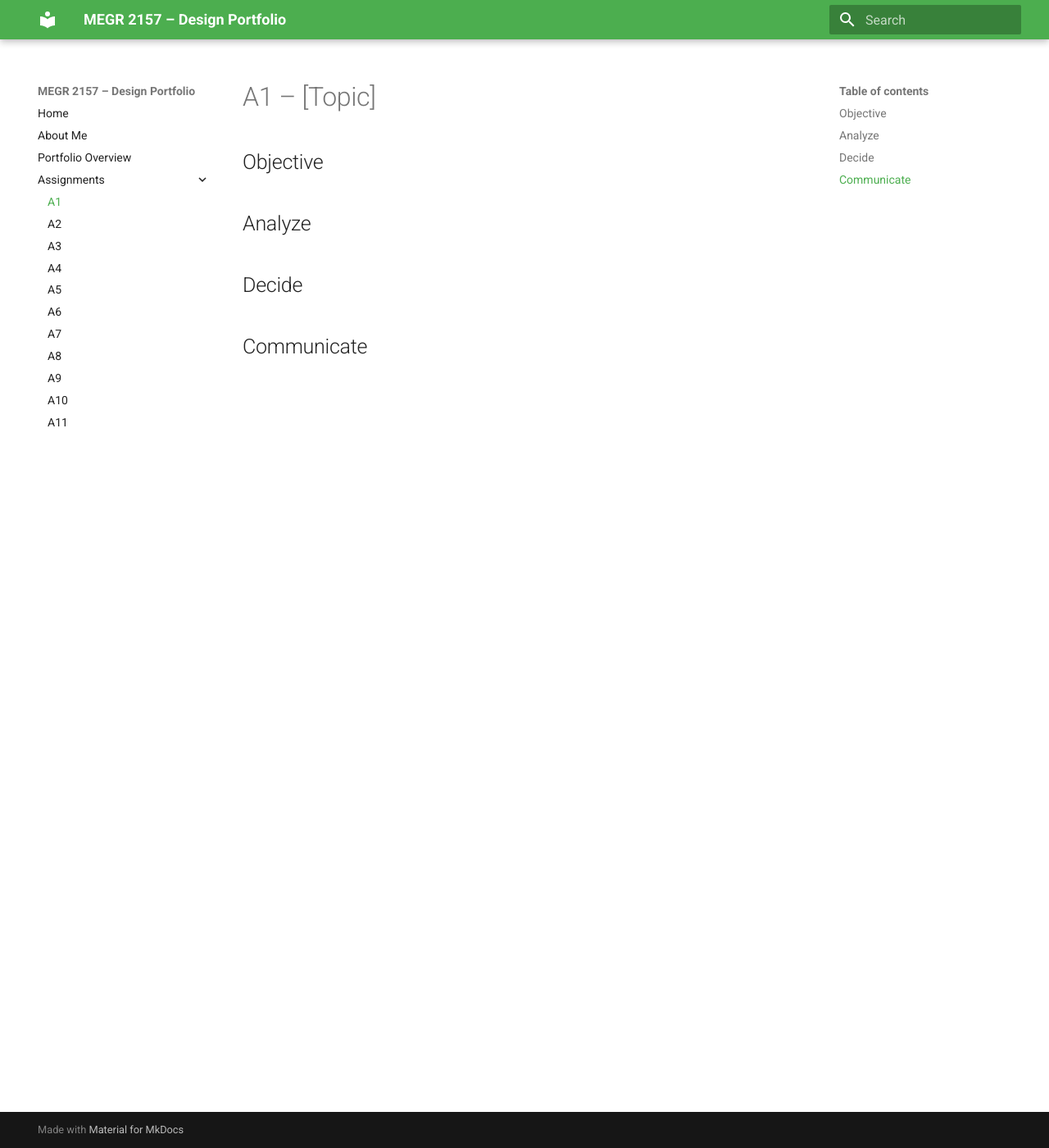
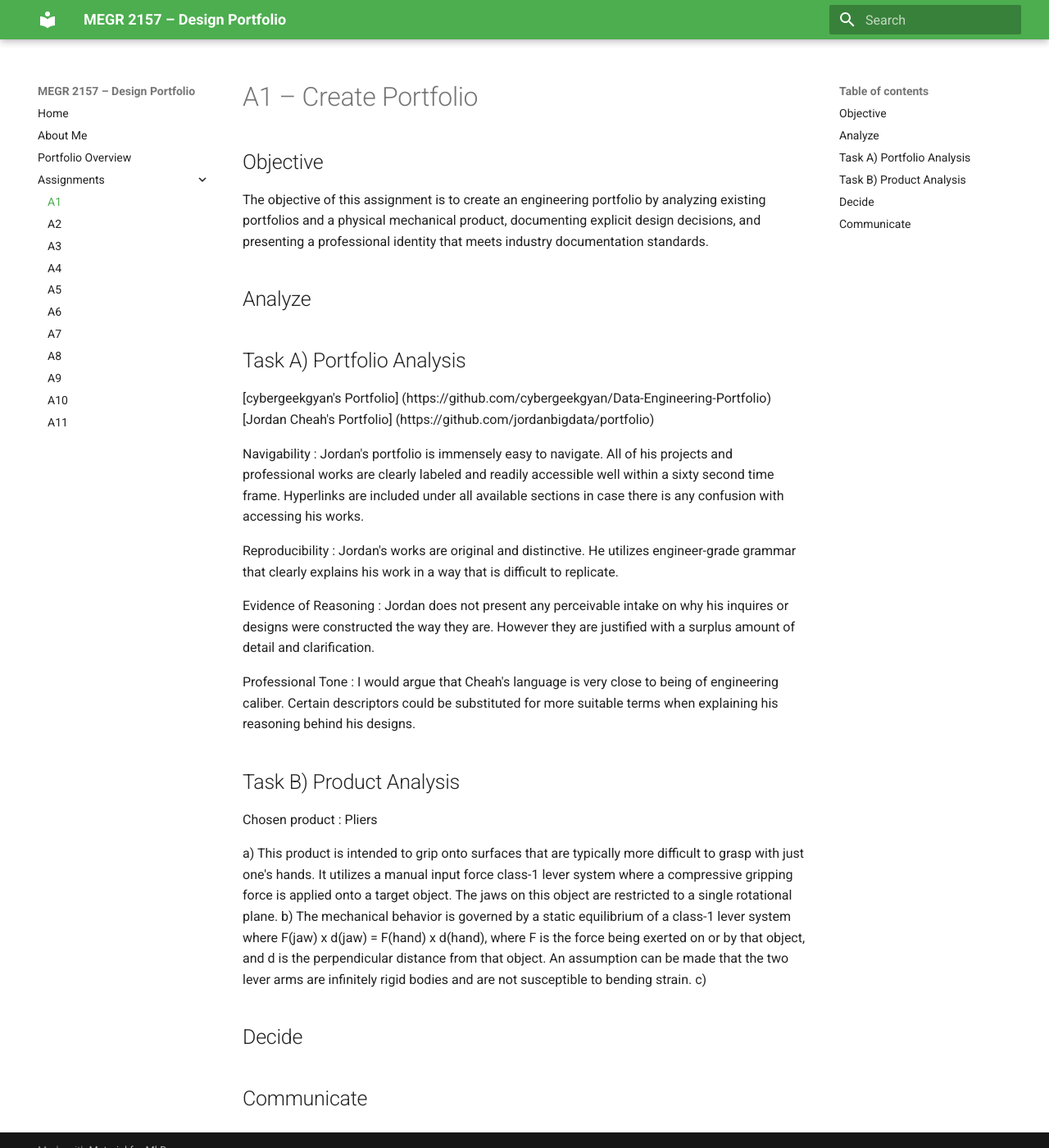
Before and after one commit to bspinne2/megr2157-portfolio, an MkDocs documentation site: the page built from docs/assignments/A01/index.md, in a window 1280 px wide and 1400 px high. Shown: the whole window at 82% size. Built offline with MkDocs 1.6.1 and Material for MkDocs 9.7.7, drawn with Linux system fonts in a browser that asks for light colours.

Commit message:
Update index.md

```diff
--- a/docs/assignments/A01/index.md
+++ b/docs/assignments/A01/index.md
@@ -1,11 +1,28 @@
-# A1 – [Topic]
+# A1 – Create Portfolio
 
 ## Objective
-
+The objective of this assignment is to create an engineering portfolio by analyzing existing portfolios and a physical mechanical product, documenting explicit design decisions, and presenting a professional identity that meets industry documentation standards.
 
 ## Analyze
+## Task A) Portfolio Analysis
+[cybergeekgyan's Portfolio] (https://github.com/cybergeekgyan/Data-Engineering-Portfolio)
+[Jordan Cheah's Portfolio] (https://github.com/jordanbigdata/portfolio)
 
+Navigability : Jordan's portfolio is immensely easy to navigate. All of his projects and professional works are clearly labeled and readily accessible well within a sixty second time frame. Hyperlinks are included under all available sections in case there is any confusion with accessing his works.
 
+Reproducibility : Jordan's works are original and distinctive. He utilizes engineer-grade grammar that clearly explains his work in a way that is difficult to replicate.
+
+Evidence of Reasoning : Jordan does not present any perceivable intake on why his inquires or designs were constructed the way they are. However they are justified with a surplus amount of detail and clarification.
+
+Professional Tone : I would argue that Cheah's language is very close to being of engineering caliber. Certain descriptors could be substituted for more suitable terms when explaining his reasoning behind his designs.
+
+## Task B) Product Analysis
+
+Chosen product : Pliers
+
+a) This product is intended to grip onto surfaces that are typically more difficult to grasp with just one's hands. It utilizes a manual input force class-1 lever system where a compressive gripping force is applied onto a target object. The jaws on this object are restricted to a single rotational plane.
+b) The mechanical behavior is governed by a static equilibrium of a class-1 lever system where F(jaw) x d(jaw) = F(hand) x d(hand), where F is the force being exerted on or by that object, and d is the perpendicular distance from that object. An assumption can be made that the two lever arms are infinitely rigid bodies and are not susceptible to bending strain.
+c)
 ## Decide
 
 
```
